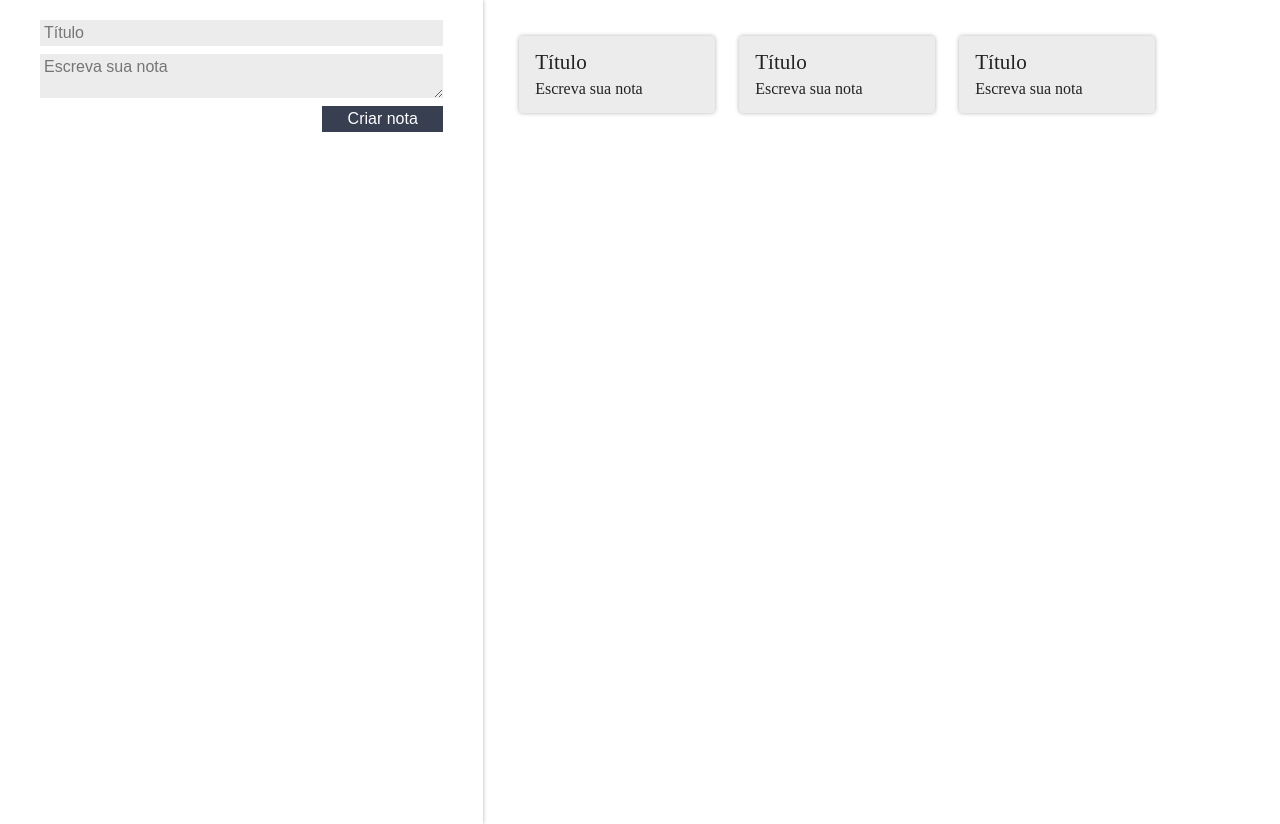
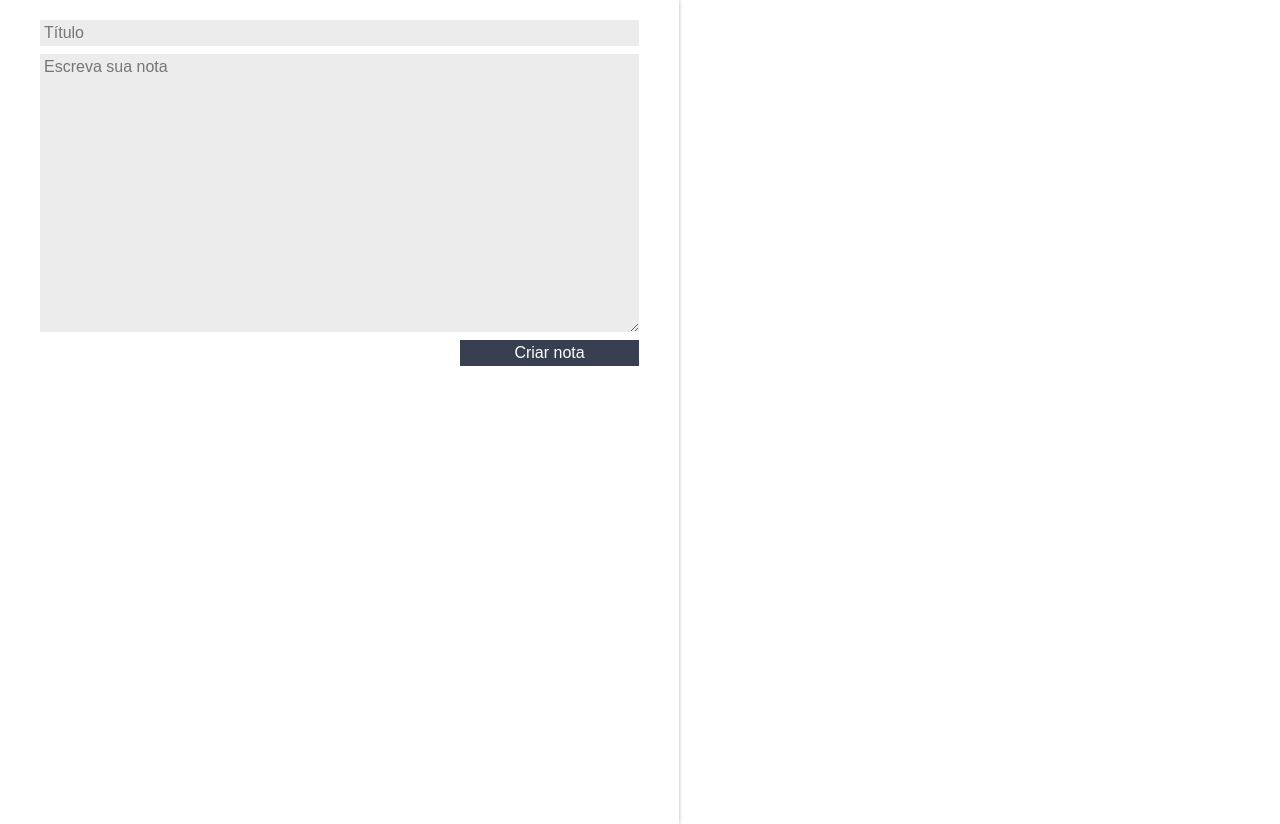
Before and after one commit to caiomcs04/Notes-generator, a React (Create React App) app: page / in a window 1280 px wide. Built offline with nearby package versions, Linux system fonts and the light colour scheme.

Commit message:
3#COmmit(project ready)

```diff
--- a/src/App.js
+++ b/src/App.js
@@ -2,16 +2,37 @@ import NotesList from "./components/NotesList/NotesList"
 import RegisterForm from "./components/RegisterForm/RegisterForm"
 import "./assets/App.css"
 import "./assets/index.css"
+import React, { Component } from "react"
 
 
-function App() {
-  return (
-    <section className="conteudo">
-      <RegisterForm />
-      <NotesList />
-    </section>
-  )
 
+class App extends Component {
+
+
+
+  constructor() {
+    super()
+    this.state = {
+      notes:[]
+    }
+  }
+
+  handleNote(title, text) {
+    const newNote = { title, text }
+    const newNotes = [...this.state.notes,newNote]
+    const newState = {
+      notes: newNotes
+    }
+    this.setState(newState)
+  }
+  render() {
+    return (
+      <section className="conteudo">
+        <RegisterForm handleNote={this.handleNote.bind(this)} />
+        <NotesList notes={this.state.notes}/>
+      </section>
+    )
+  }
 }
 
 export default App;
--- a/src/components/NotesCards/NotesCards.jsx
+++ b/src/components/NotesCards/NotesCards.jsx
@@ -8,13 +8,13 @@ class NotesCards extends Component {
 				<section className="card-note">
 					<header className="header-card-note">
 						<h3 className="title-card-note">
-							Título
-          				</h3>
+							{this.props.noteTitle}
+          	</h3>
 					</header>
 					<header>
 						<p className="body-card-note">
-							Escreva sua nota
-            			</p>
+							{this.props.noteText}
+            </p>
 					</header>
 				</section>
 			</>
--- a/src/components/NotesList/NotesList.jsx
+++ b/src/components/NotesList/NotesList.jsx
@@ -9,10 +9,13 @@ class NotesList extends Component {
     return (
       <>
         <ul className="notes-list">
-          {Array.of("trabalho","trabalho","estudos").map((categoria,index) =>{
+          {this.props.notes.map((note,index) =>{
+            let title = note.title
+            let text = note.text
             return(
               <li className="notes-list-item" key={index}>
-              <NotesCards />
+              <NotesCards noteTitle={note.title}
+              noteText={note.text}/>
             </li>
             )
           })}
--- a/src/components/RegisterForm/RegisterForm.jsx
+++ b/src/components/RegisterForm/RegisterForm.jsx
@@ -3,26 +3,43 @@ import "./style.css"
 
 class RegisterForm extends Component {
 
-  constructor() {
-    super()
-    this.title = ""
+  constructor(props) {
+    super(props);
+    this.title = "";
+    this.text = "";
   }
 
-  handleTitle(event) {
+  _handleTitle(event) {
+    event.stopPropagation()
     this.title = event.target.value
+  }
+
+  _handleText(event) {
+    event.stopPropagation()
+    this.text = event.target.value
+  }
+
+  _handleCard(event) {
+    event.preventDefault()
+    event.stopPropagation()
+   this.props.handleNote(this.title, this.text);
   }
 
   render() {
     return (
       <>
-      {console.log()}
         <form className="register-form"
+          onSubmit={this._handleCard.bind(this)}
         >
           <input type="text"
             placeholder="Título"
             className="register-form-input"
-            onChange={this.handleTitle} />
-          <textarea placeholder="Escreva sua nota" className="register-form-input" />
+            onChange={this._handleTitle.bind(this)} />
+          <textarea
+            rows={15}
+            placeholder="Escreva sua nota"
+            className="register-form-input"
+            onChange={this._handleText.bind(this)} />
           <button className="register-form-input register-form-submit">
             Criar nota
         </button>
```
